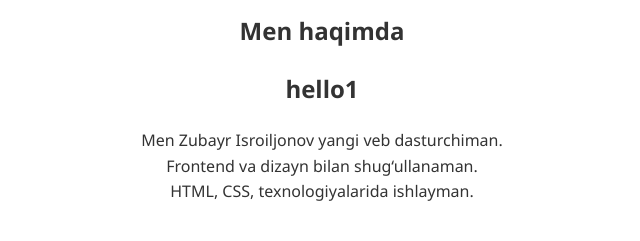
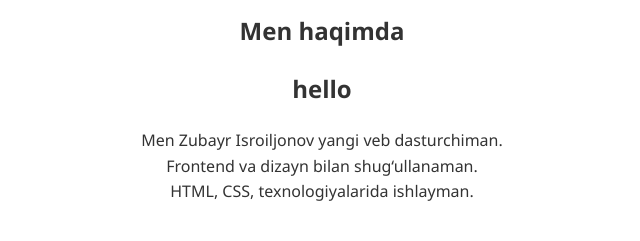
Before and after one commit to TojimatovDev/my-portfolio, a plain HTML site: page index.html in a window 1280 px wide. Shown: the part 703-944 px from the top of the page, 318-958 px from the left. Drawn offline with nearby package versions, Linux system fonts and the light colour scheme.

Commit message:
First commit

```diff
--- a/index.html
+++ b/index.html
@@ -23,7 +23,7 @@
 
     <section class="about" data-aos="fade-right">
       <h2>Men haqimda</h2>
-      <h1>hello1</h1>
+      <h1>hello</h1>
       <p>
         Men Zubayr Isroiljonov yangi veb dasturchiman. <br />
         Frontend va dizayn bilan shug‘ullanaman. <br />
```
